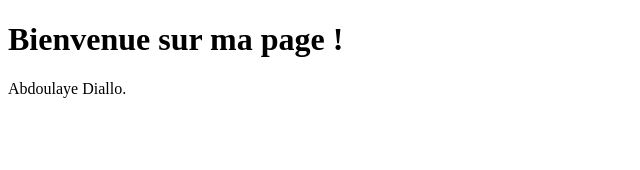
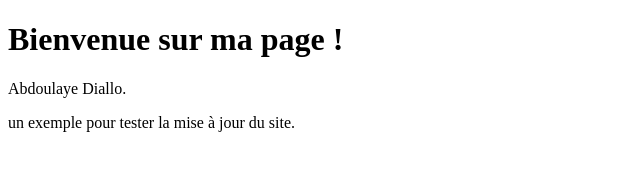
Before and after one commit to elhadjdiab/Laboratoire14, a plain HTML site: page index.html in a window 1280 px wide. Shown: the whole page, without its empty margins (0-640 px from the left). Drawn offline with Linux system fonts and the light colour scheme.

Commit message:
Pour tester la mise à jour

```diff
--- a/index.html
+++ b/index.html
@@ -9,6 +9,7 @@
 
   <h1>Bienvenue sur ma page !</h1>
   <p>Abdoulaye Diallo.</p>
+  <p>un exemple pour tester la mise à jour du site.</p>
 
 </body>
 </html>
```
Also changed, not shown: 1 other file.
